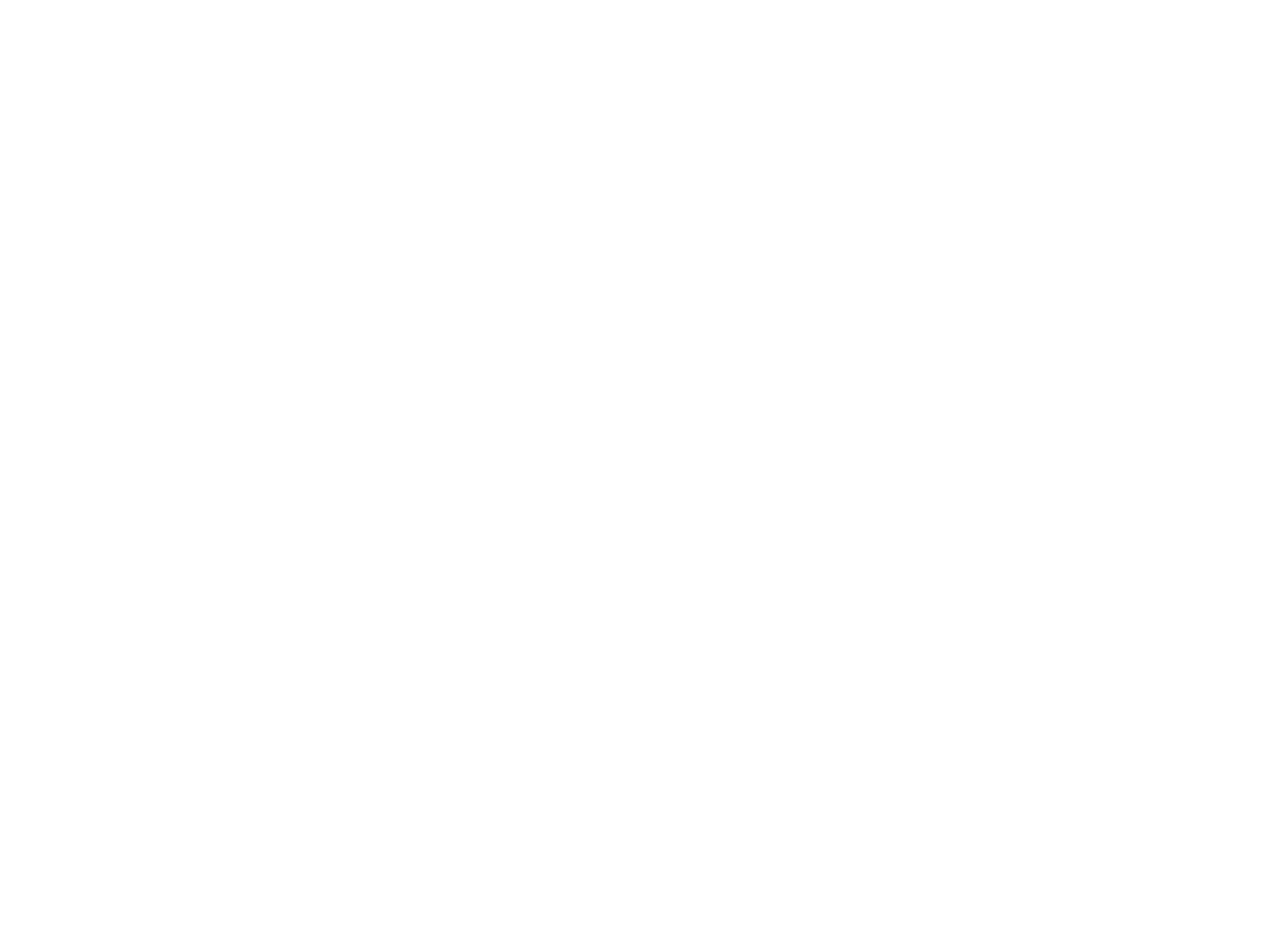
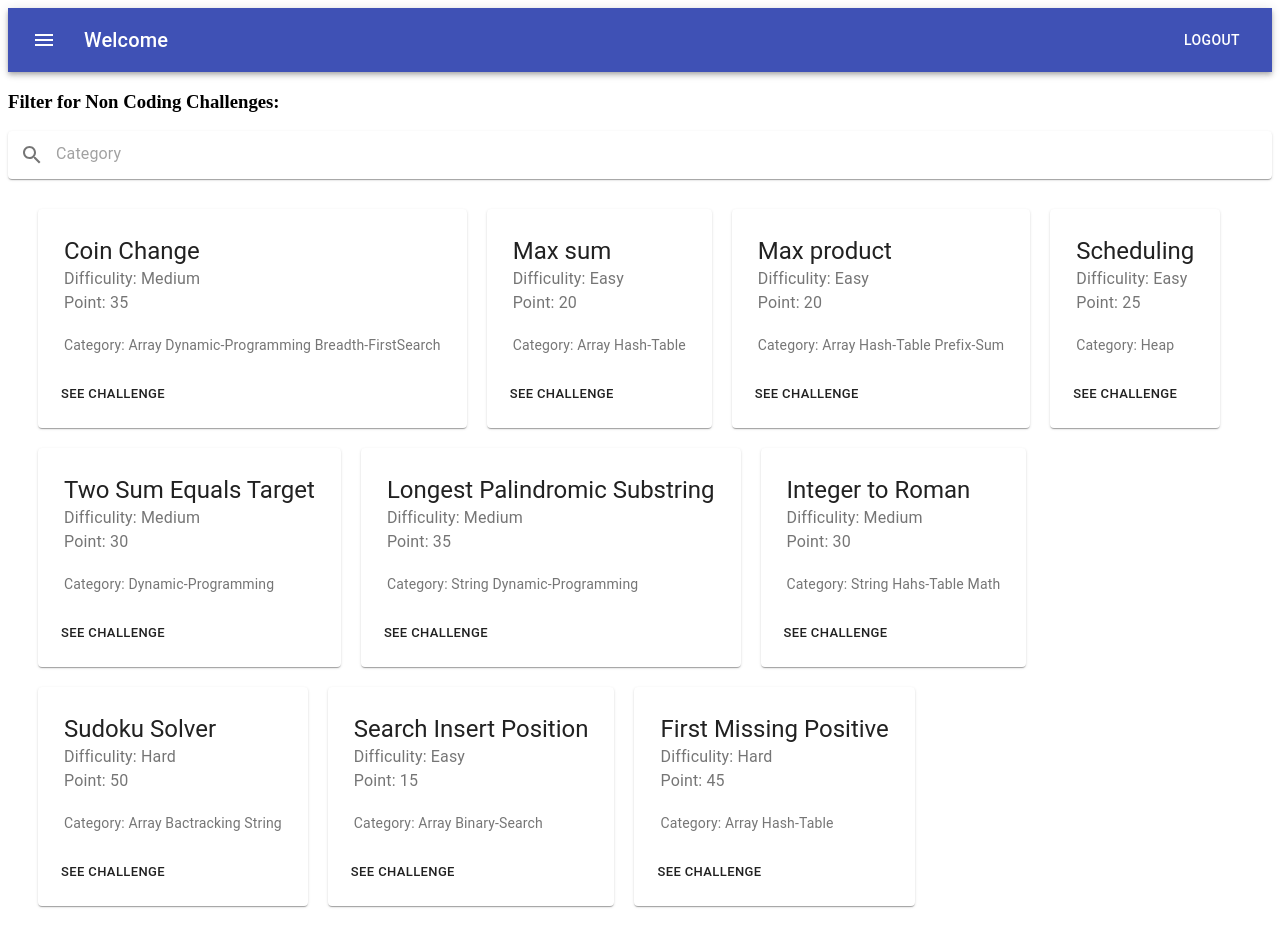
Before and after one commit to Cs353Group14/CS353ProjectCode, a React (Create React App) app in the folder frontend/: page /non-coding-challenges in a window 1280 px wide. Before the commit this address had no page. Before the commit the page ends 800 px from the top, so only its background shows below. Built offline with nearby package versions, Linux system fonts and the light colour scheme.

Commit message:
Added view non coding challenges

```diff
--- a/frontend/src/App.js
+++ b/frontend/src/App.js
@@ -11,6 +11,7 @@
 
 import CodingChallengeSolve from './components/CodingChallenges/CodingChallengeView/CodingChallangeSolve';
 import EditorProfile from './components/Profile/Editor/EditorProfile';
+import NonCodingCardContainer from './components/NonCodingChallenges/Components/NonCodingCardContainer';
 
 function App() {
   return (
@@ -21,6 +22,8 @@
       <Route path = {"/register-editor"} element = {<RegisterEditor/>}/>
       <Route path = {"/register-company"} element = {<RegisterCompany/>}/>
       <Route path = {"/coding-challenges"} element = {<CodingCardContainer/>}/>
+      <Route path = {"/non-coding-challenges"} element = {<NonCodingCardContainer/>}/>
+
       <Route path = {`/coding-challenges/${localStorage.getItem('codingId')}`} element = {<CodingChallengeView/>}/>
       <Route path = {"/profile"} element = {<Profile/>}/>
       <Route path = {"/profileEditor"} element = {<EditorProfile/>}/>
--- /dev/null
+++ b/frontend/src/components/NonCodingChallenges/Components/NonCodingCard.css
@@ -0,0 +1,13 @@
+.coding-card-container {
+    display: flex;
+    flex-wrap: wrap;
+    margin: 10px;
+    padding: 10px;
+}
+
+.coding-card{
+    width: auto;
+    height: auto;
+    margin: 10px;
+    padding: 10px;
+}
--- /dev/null
+++ b/frontend/src/components/NonCodingChallenges/Components/NonCodingCard.js
@@ -0,0 +1,38 @@
+import React, {useState, useStyle} from "react";
+import Card from '@material-ui/core/Card';
+import CardActions from '@material-ui/core/CardActions';
+import CardContent from '@material-ui/core/CardContent';
+import Button from '@material-ui/core/Button';
+import Typography from '@material-ui/core/Typography';
+
+
+export default function NonCodingCard(props) {
+
+    function setActivityId() {
+        localStorage.setItem('codingId', props.id);
+        console.log(localStorage.getItem('codingId'));
+    }
+
+    return (
+
+        <Card className={"coding-card"}>
+            <CardContent>
+                <Typography variant="h5" component="h2">
+                    {props.title}
+                </Typography>
+                <Typography className={"coding-card-info"} color="textSecondary">
+                    Difficulity: {props.difficulity}
+                    <br />
+                    Point: {props.point}
+                </Typography>
+                <Typography className={"coding-card-info"}  variant="body2" component="p" color="textSecondary">
+                    <br />
+                    Category: {props.category}
+                </Typography>
+            </CardContent>
+            <CardActions>
+                <Button size="small" onClick = {setActivityId} href={("/coding-challenges/" + props.id )}>See Challenge</Button>
+            </CardActions>
+        </Card>
+    );
+}
--- /dev/null
+++ b/frontend/src/components/NonCodingChallenges/Components/NonCodingCardContainer.js
@@ -0,0 +1,133 @@
+import { Card, IconButton, InputBase, Paper, TextField } from "@material-ui/core";
+import SearchIcon from '@material-ui/icons/Search';
+import React, {useEffect, useState} from "react";
+import NavBar from "../../NavBar/NavBar";
+import './NonCodingCard.css'
+import NonCodingCard from "./NonCodingCard";
+
+
+const codingQuestions = [
+    {
+        id: 10,
+        title: "Coin Change",
+        category: "Array Dynamic-Programming Breadth-FirstSearch",
+        difficulity: "Medium",
+        point: 35,
+    },
+    {
+        id: 1,
+        title: "Max sum",
+        category: "Array Hash-Table",
+        difficulity: "Easy",
+        point: 20
+    },
+    {
+        id: 2,
+        title: "Max product",
+        category: "Array Hash-Table Prefix-Sum",
+        difficulity: "Easy",
+        point: 20
+    },
+    {
+        id: 3,
+        title: "Scheduling",
+        category: "Heap",
+        difficulity: "Easy",
+        point: 25
+    },
+    {
+        id: 4,
+        title: "Two Sum Equals Target",
+        category: "Dynamic-Programming",
+        difficulity: "Medium",
+        point: 30
+    },
+    {
+        id: 5,
+        title: "Longest Palindromic Substring",
+        category: "String Dynamic-Programming",
+        difficulity: "Medium",
+        point: 35
+    },
+    {
+        id: 6,
+        title: "Integer to Roman",
+        category: "String Hahs-Table Math",
+        difficulity: "Medium",
+        point: 30
+    },
+    {
+        id: 7,
+        title: "Sudoku Solver",
+        category: "Array Bactracking String",
+        difficulity: "Hard",
+        point: 50
+    },
+    {
+        id: 8,
+        title: "Search Insert Position",
+        category: "Array Binary-Search",
+        difficulity: "Easy",
+        point: 15
+    },
+    {
+        id: 9,
+        title: "First Missing Positive",
+        category: "Array Hash-Table",
+        difficulity: "Hard",
+        point: 45
+    }
+]
+
+
+function NonCodingCardContainer(props) {
+
+    const[category, setCategory] = useState("");
+
+    function handleNewCategory(event){
+
+    }
+
+    let codingCards=  [];
+
+    codingQuestions.forEach( (question) => {
+        codingCards.push(<NonCodingCard key={question.id}
+                                         id={question.id}
+                                         title = {question.title}
+                                         category = {question.category}
+                                         difficulity = {question.difficulity}
+                                         point = {question.point}
+                                         />);
+    } )
+
+    return(
+        <div>
+            <NavBar/>
+            <h3>Filter for Non Coding Challenges:</h3>
+
+            <Paper
+            component="form"
+            sx={{ p: '2px 4px', p: '10px', display: 'flex', alignItems: 'center', width: 200 }}
+            >
+
+            <IconButton type="submit" sx={{ p: '10px' }} aria-label="search">
+                <SearchIcon />
+            </IconButton>
+
+            <InputBase fullwidth='true'
+                sx={{ ml: 1, flex: 1 }}
+                placeholder="Category"
+                inputProps={{ 'aria-label': 'search google maps'}}
+            />
+            </Paper>
+
+            <div className ="coding-card-container" >
+
+                {codingCards}
+
+                </div>
+                </div>
+    );
+}
+
+export default NonCodingCardContainer;
--- a/frontend/src/components/Profile/Editor/EditorProfile.js
+++ b/frontend/src/components/Profile/Editor/EditorProfile.js
@@ -84,61 +84,8 @@
         point: 25,
         attemptNo:  66,
         acceptedNo: 57
-    },
-    {
-        id: 4,
-        title: "Two Sum Equals Target",
-        category: "Dynamic-Programming",
-        difficulity: "Medium",
-        point: 30,
-        attemptNo:  54,
-        acceptedNo: 43
-    },
-    {
-        id: 5,
-        title: "Longest Palindromic Substring",
-        category: "String Dynamic-Programming",
-        difficulity: "Medium",
-        point: 35,
-        attemptNo:  118,
-        acceptedNo: 79
-    },
-    {
-        id: 6,
-        title: "Integer to Roman",
-        category: "String Hahs-Table Math",
-        difficulity: "Medium",
-        point: 30,
-        attemptNo:  89,
-        acceptedNo: 67
-    },
-    {
-        id: 7,
-        title: "Sudoku Solver",
-        category: "Array Bactracking String",
-        difficulity: "Hard",
-        point: 50,
-        attemptNo:  74,
-        acceptedNo: 39
-    },
-    {
-        id: 8,
-        title: "Search Insert Position",
-        category: "Array Binary-Search",
-        difficulity: "Easy",
-        point: 15,
-        attemptNo:  125,
-        acceptedNo: 107
-    },
-    {
-        id: 9,
-        title: "First Missing Positive",
-        category: "Array Hash-Table",
-        difficulity: "Hard",
-        point: 45,
-        attemptNo:  89,
-        acceptedNo: 59
     }
+
 ]
 
 
```
